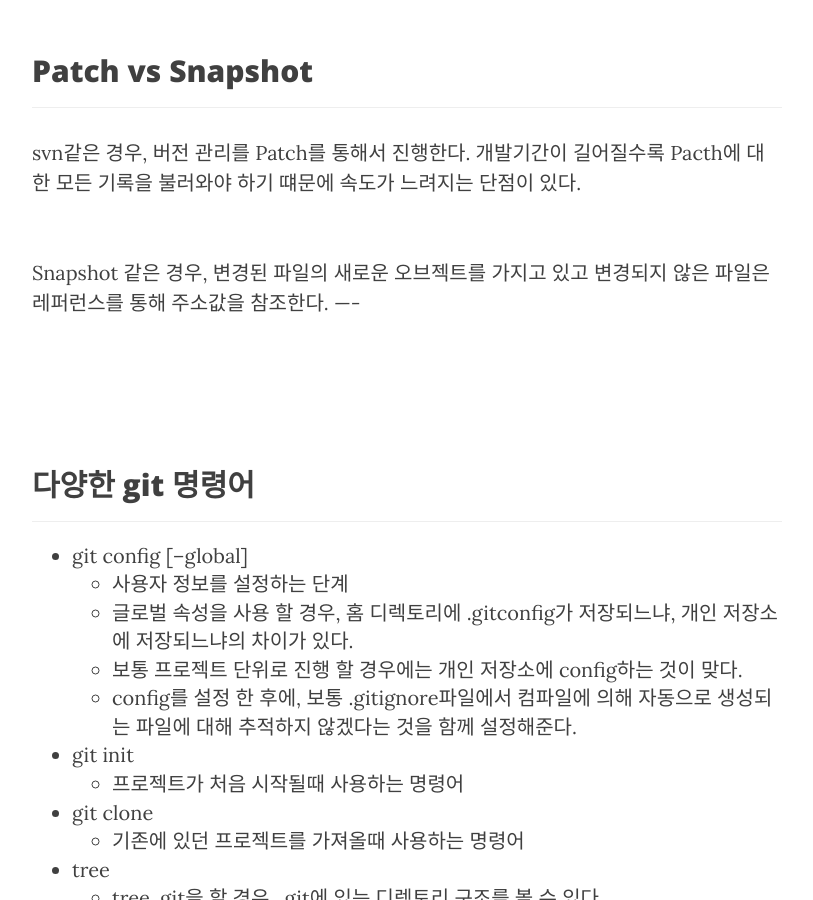
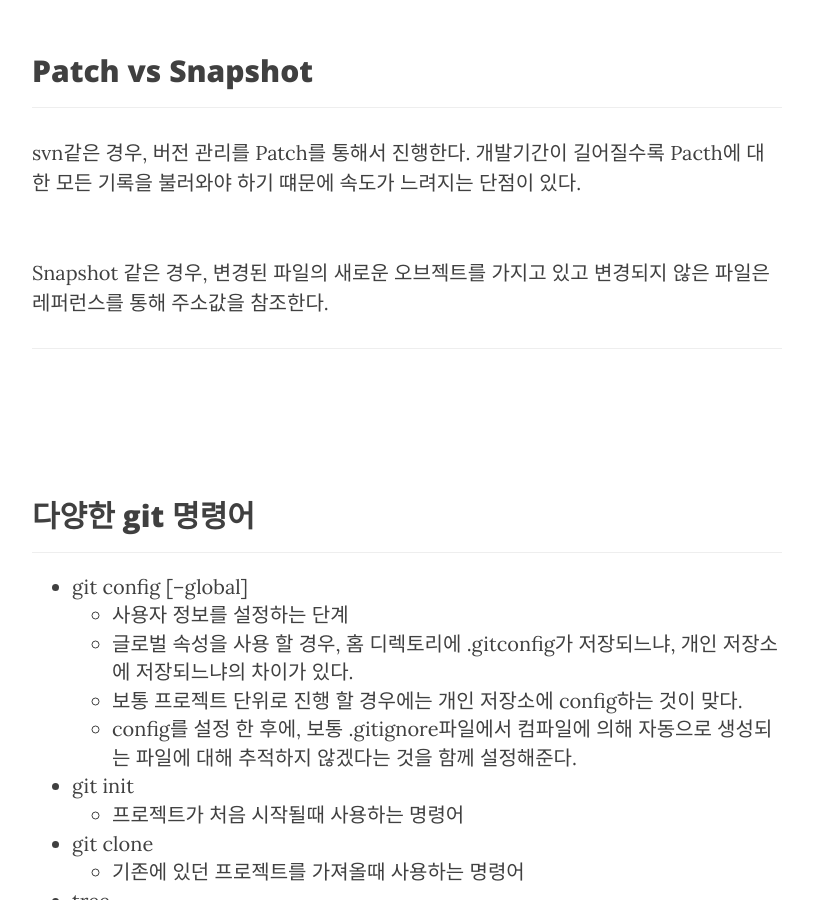
Before and after one commit to smnkim/smnkim.github.io, a Jekyll site: the page built from _posts/2016-01-18-smn-article.3.markdown, in a window 1280 px wide and 900 px high, scrolled down 1044 px. Shown: the whole window, without its empty margins (233-1046 px from the left). Built offline with Jekyll 4.4.1, drawn with Linux system fonts in a browser that asks for light colours; nearby versions of some CDN libraries.

```diff
--- a/_posts/2016-01-18-smn-article.3.markdown
+++ b/_posts/2016-01-18-smn-article.3.markdown
@@ -22,9 +22,6 @@ header-img: "img/smnkim.jpg"
 
 git은 SHA-1 40Byte HASH코드를 사용하는데, 파일의 내용을 바탕으로 Key가 생성된다.
 
-
-
-
 ----
 
 <br><br><br>
@@ -32,11 +29,13 @@ git은 SHA-1 40Byte HASH코드를 사용하는데, 파일의 내용을 바탕으
 ## Patch vs Snapshot
 
 ----
+
 svn같은 경우, 버전 관리를 Patch를 통해서 진행한다.
 개발기간이 길어질수록 Pacth에 대한 모든 기록을 불러와야 하기 떄문에 속도가 느려지는 단점이 있다.
 
 <br>
 Snapshot 같은 경우, 변경된 파일의 새로운 오브젝트를 가지고 있고 변경되지 않은 파일은 레퍼런스를 통해 주소값을 참조한다.
+
 ----
 
 
@@ -84,4 +83,4 @@ Snapshot 같은 경우, 변경된 파일의 새로운 오브젝트를 가지고
 ----
 
 
-#### 2부에서는 Remores와 Brance, Merge, Rebase, Git Flow에 대해 정리할 예정
+### 2부에서는 Remores와 Brance, Merge, Rebase, Git Flow에 대해 정리할 예정
```
